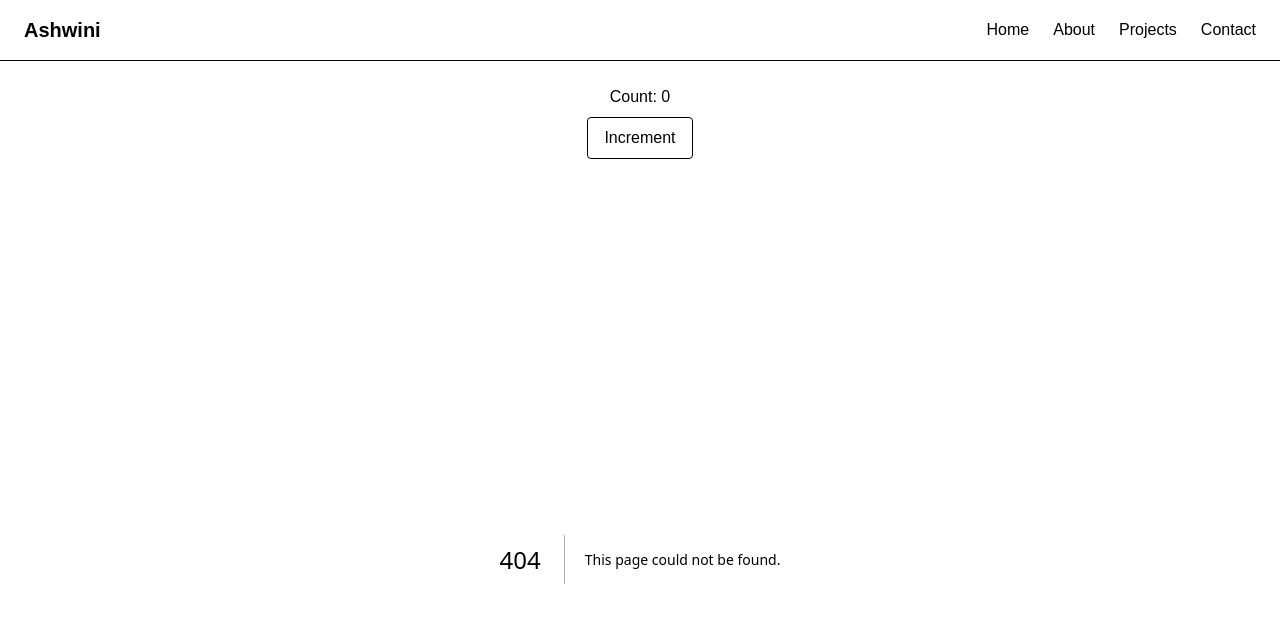
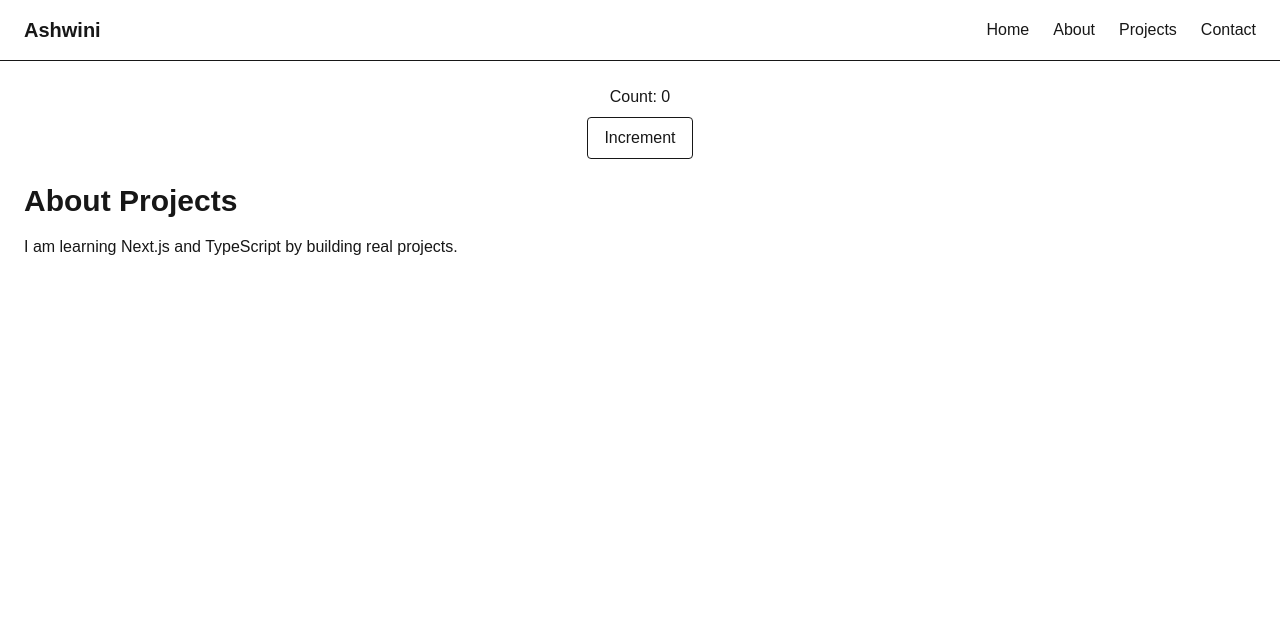
Before and after one commit to Ashwini202213/nextjs-ts-portfolio, a Next.js app in the folder my-portfolio/: page /projects in a window 1280 px wide. Before the commit this address had no page. Shown: the top 622 px of the page. Built offline with nearby package versions, Linux system fonts and the light colour scheme.

Commit message:
feat: add About, Contact, and Projects pages to the portfolio

```diff
--- /dev/null
+++ b/my-portfolio/app/about/page.tsx
@@ -0,0 +1,10 @@
+export default function AboutPage() {
+  return (
+    <main className="p-6">
+      <h1 className="text-3xl font-bold">About Me</h1>
+      <p className="mt-4">
+        I am learning Next.js and TypeScript by building real projects.
+      </p>
+    </main>
+  );
+}
--- /dev/null
+++ b/my-portfolio/app/contact/page.tsx
@@ -0,0 +1,10 @@
+export default function Contact() {
+  return (
+    <main className="p-6">
+      <h1 className="text-3xl font-bold">Contact Me</h1>
+      <p className="mt-4">
+        Feel free to reach out via email at <a href="mailto:shwnmgr@gmail.com">mail us</a> or connect on social media.
+      </p>
+    </main>
+  );
+}
--- /dev/null
+++ b/my-portfolio/app/projects/page.tsx
@@ -0,0 +1,11 @@
+export default function Projects() {
+  return (
+    <main className="p-6">
+      <h1 className="text-3xl font-bold">About Projects</h1>
+      <p className="mt-4">
+        I am learning Next.js and TypeScript by building real projects.
+      </p>
+
+    </main>
+  );
+}
```
